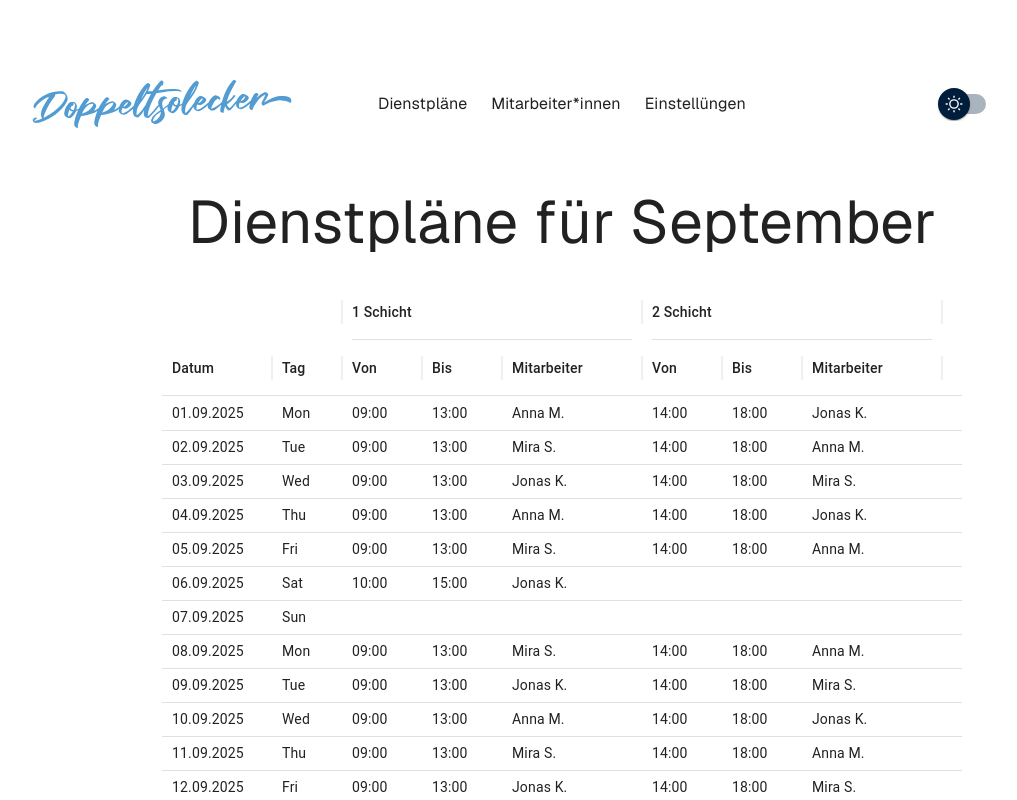
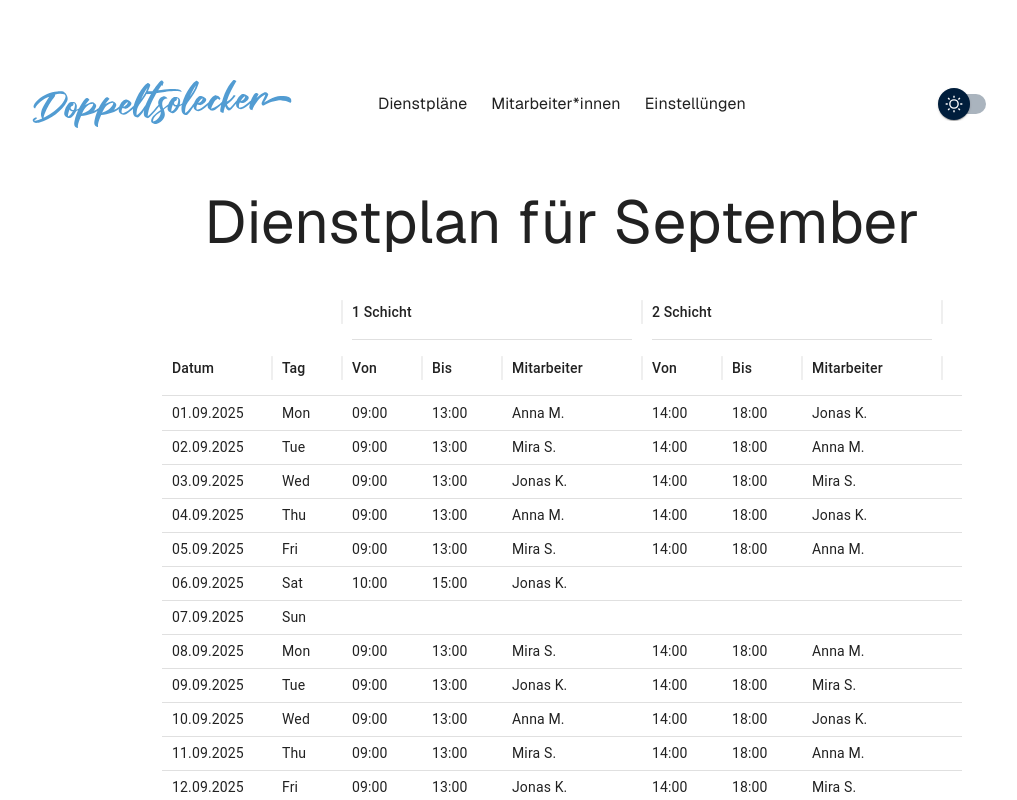
Before and after one commit to kabatskayaolga/shifts, a Next.js app: page / in a window 1280 px wide. Shown: the top 800 px of the page, without its empty margins (78-1095 px from the left). Built offline with nearby package versions, Linux system fonts and the light colour scheme; what @mui/material-nextjs would draw is missing.

Commit message:
chore: update home pageheader

```diff
--- a/app/page.tsx
+++ b/app/page.tsx
@@ -4,7 +4,7 @@ export default function Home() {
   return (
     <div className="flex flex-col gap-8 w-full items-center">
       <h1 className="text-3xl sm:text-4xl md:text-6xl">
-        Dienstpläne für September
+        Dienstplan für September
       </h1>
       <Schifts />
     </div>
```
